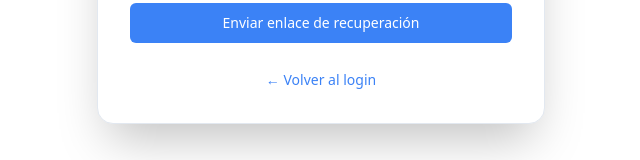
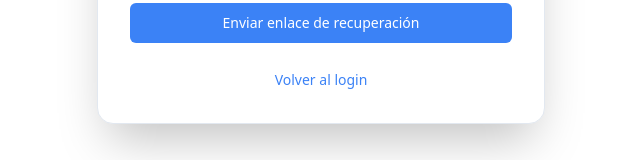
Before and after one commit to ChipiCat/InventorySystem, a React (Vite) app: page /forgot-password in a window 1280 px wide. Shown: the part 504-664 px from the top of the page, without its empty margins (319-959 px from the left). Built offline with nearby package versions, Linux system fonts and the light colour scheme; no server answers.

Commit message:
fix: deleted reset page

```diff
--- a/src/features/Login/pages/ForgotPasswordPage.tsx
+++ b/src/features/Login/pages/ForgotPasswordPage.tsx
@@ -132,7 +132,7 @@ const ForgotPasswordPage = () => {
 
           <div className="mt-6 text-center">
             <Link to="/login" className="text-sm text-primary hover:underline">
-              ← Volver al login
+              Volver al login
             </Link>
           </div>
         </div>
```
Also changed, not shown: src/features/Login/pages/ResetPasswordPage.tsx (deleted).
